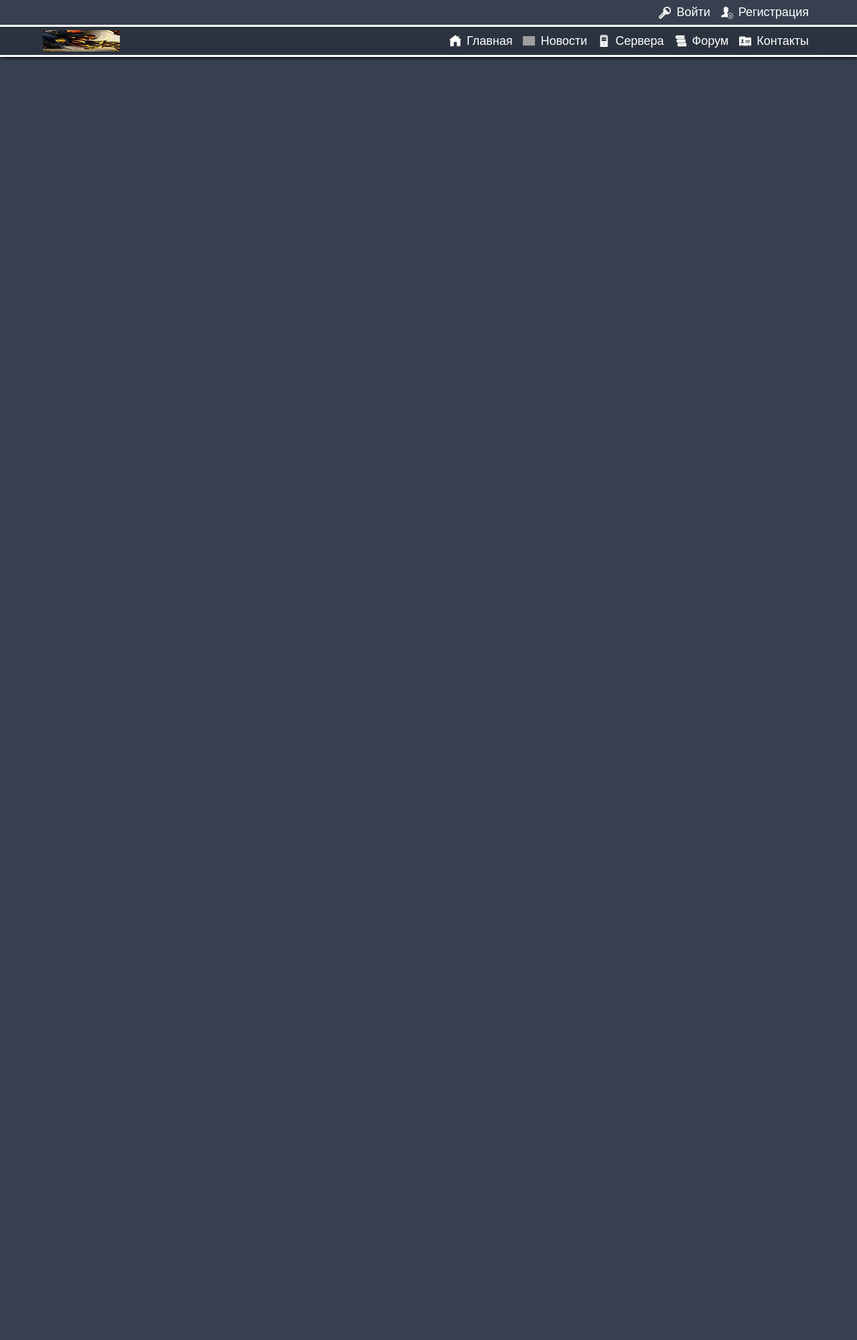
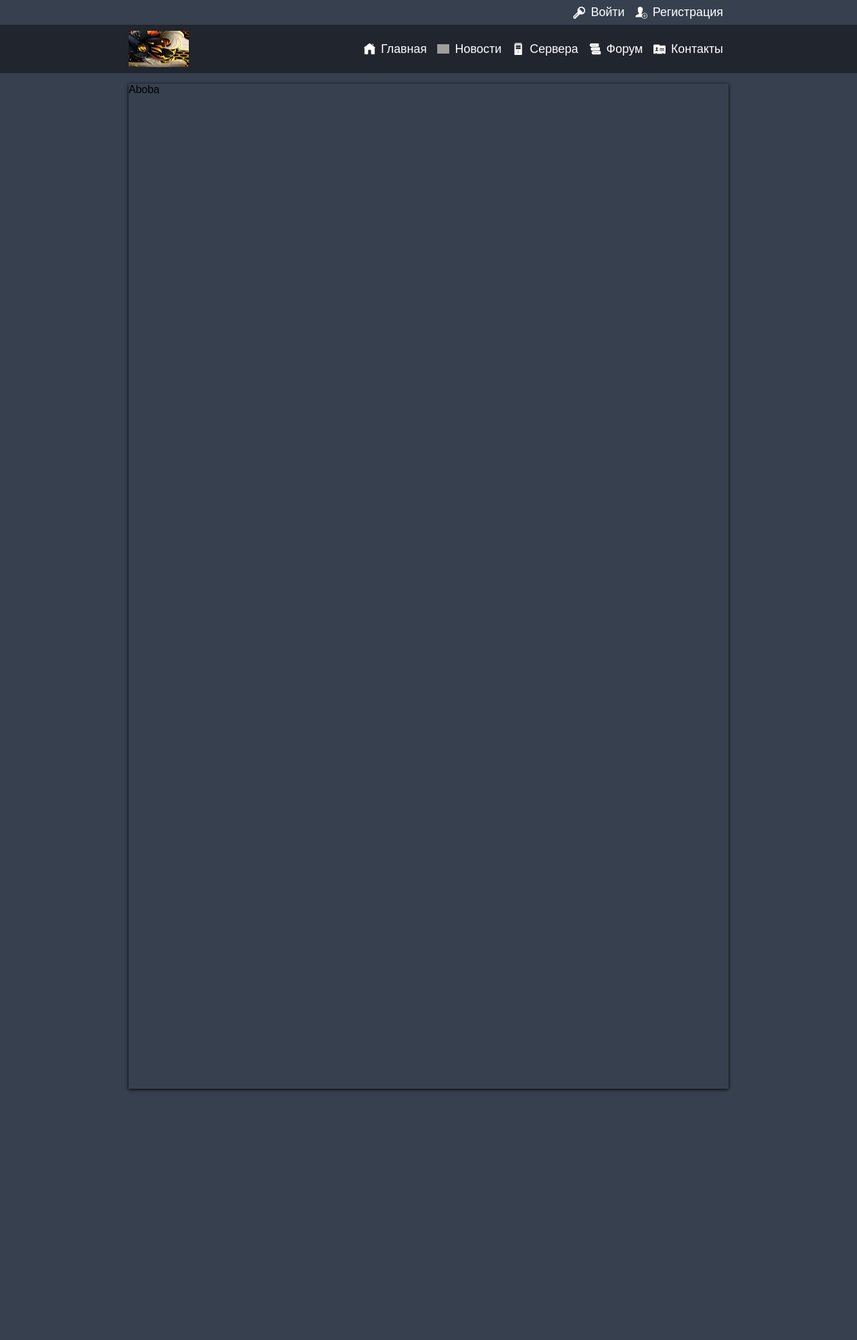
Before and after one commit to MarryBye/GamersObsolete, a Flask app: page / in a window 1280 px wide. Shown: the whole page at 67% size. Run offline with Flask 3, Linux system fonts and the light colour scheme; grey boxes are pictures that could not be loaded.

Commit message:
Better design

```diff
--- a/src/web/static/css/base/body.css
+++ b/src/web/static/css/base/body.css
@@ -3,4 +3,5 @@ body {
     width: 100%;
     height: 2000px;
     background: rgb(54, 64, 79);
+    font-family: Arial, Helvetica, sans-serif;
 }
--- /dev/null
+++ b/src/web/static/css/base/footer.css
@@ -0,0 +1,11 @@
+footer {
+    display: flex;
+    flex-direction: column;
+    justify-self: flex-end;
+    text-align: center;
+    box-sizing: border-box;
+    border-bottom: 3px solid rgb(255, 255, 255);
+    border-top: 3px solid rgb(255, 255, 255);
+    backdrop-filter: blur(24px);
+    background: rgba(0, 0, 0, 0.2);
+}
--- a/src/web/static/css/base/header.css
+++ b/src/web/static/css/base/header.css
@@ -1,11 +1,8 @@
 header {
-    position: sticky;
-    top: 0px;
     width: 100%;
     display: flex;
     flex-direction: column;
     justify-content: center;
-    font-family: Arial, Helvetica, sans-serif;
     box-shadow: 0px 1px 5px black;
 }
 
@@ -14,33 +11,8 @@ header .top {
     flex-direction: row;
     justify-content: flex-end;
 
-    padding-left: 64px;
-    padding-right: 64px;
+    padding-left: 15%;
+    padding-right: 15%;
+
+    background: rgb(54, 64, 79);
 }
-
-header .navbar {
-    display: flex;
-    flex-direction: row;
-    justify-content: space-between;
-    align-items: center;
-    height: 48px;
-
-    box-sizing: border-box;
-    border-bottom: 3px solid rgb(255, 255, 255);
-    border-top: 3px solid rgb(255, 255, 255);
-    backdrop-filter: blur(24px);
-    background: rgba(0, 0, 0, 0.2);
-
-    padding-left: 64px;
-    padding-right: 64px;
-}
-
-header .navbar .logo_img {
-    width: 10%;
-    height: 75%;
-}
-
-header .navbar .buttons {
-    display: flex;
-    flex-direction: row;
-}
--- /dev/null
+++ b/src/web/static/css/base/main.css
@@ -0,0 +1,6 @@
+main {
+    margin-left: 15%;
+    margin-right: 15%;
+    min-height: 75%;
+    box-shadow: 0px 1px 5px black;
+}
--- /dev/null
+++ b/src/web/static/css/base/nav.css
@@ -0,0 +1,25 @@
+nav {
+    position: sticky;
+    top: 0px;
+
+    display: flex;
+    flex-direction: row;
+    justify-content: space-between;
+    align-items: center;
+    height: 72px;
+
+    background: rgb(32, 37, 46);
+
+    padding-left: 15%;
+    padding-right: 15%;
+}
+
+nav .logo_img {
+    width: 10%;
+    height: 75%;
+}
+
+nav .buttons {
+    display: flex;
+    flex-direction: row;
+}
--- a/src/web/templates/base.html
+++ b/src/web/templates/base.html
@@ -6,12 +6,14 @@
         <link rel="stylesheet" href="{{ url_for('static', filename='css/base/body.css') }}">
         <link rel="stylesheet" href="{{ url_for('static', filename='css/base/button_navigate.css') }}">
         <link rel="stylesheet" href="{{ url_for('static', filename='css/base/header.css') }}">
+        <link rel="stylesheet" href="{{ url_for('static', filename='css/base/footer.css') }}">
+        <link rel="stylesheet" href="{{ url_for('static', filename='css/base/main.css') }}">
+        <link rel="stylesheet" href="{{ url_for('static', filename='css/base/nav.css') }}">
     </head>
 
     <body>
 
         <header>
-
             <div class="top">
                 <div class="button_navigate">
                     <img src="{{ url_for('static', filename='img/login.png') }}" class="button_img">
@@ -26,8 +28,9 @@
                     </div>
                 </div>
             </div>
+        </header>
 
-            <div class="navbar">
+        <nav>
             <img class="logo_img" src="{{ url_for('static', filename='img/logo.jpg') }}">
             <div class="buttons">
                 <div class="button_navigate">
@@ -61,25 +64,11 @@
                     </div>
                 </div>
             </div>
-            </div>
-
-        </header>
+        </nav>
 
         <main>
-
+            <p>Aboba</p>
         </main>
-
-        <footer>
-
-        </footer>
-
-        <div class="main">
-
-        </div>
-
-        <div class="bottom_part">
-
-        </div>
 
     </body>
 </html>
```
Lines whose indentation alone changed are shown as unchanged.
